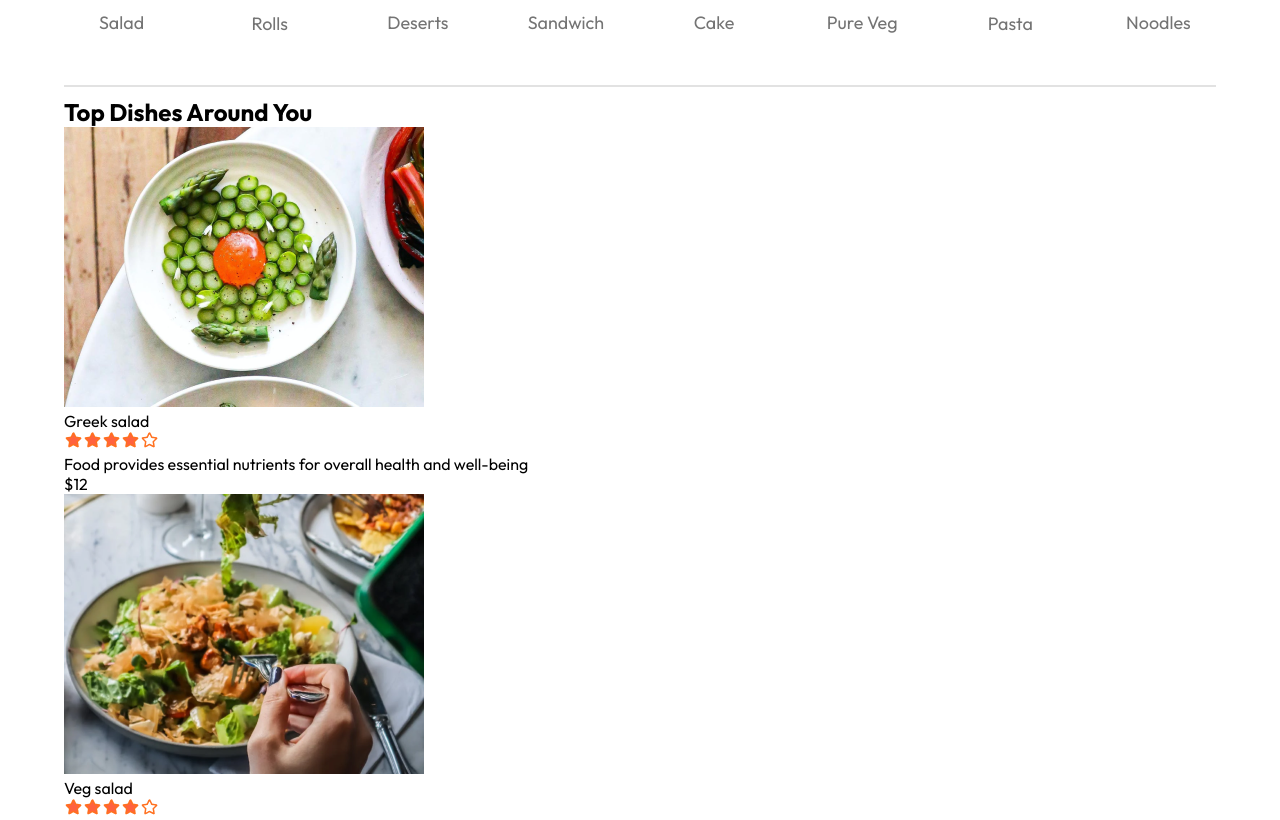
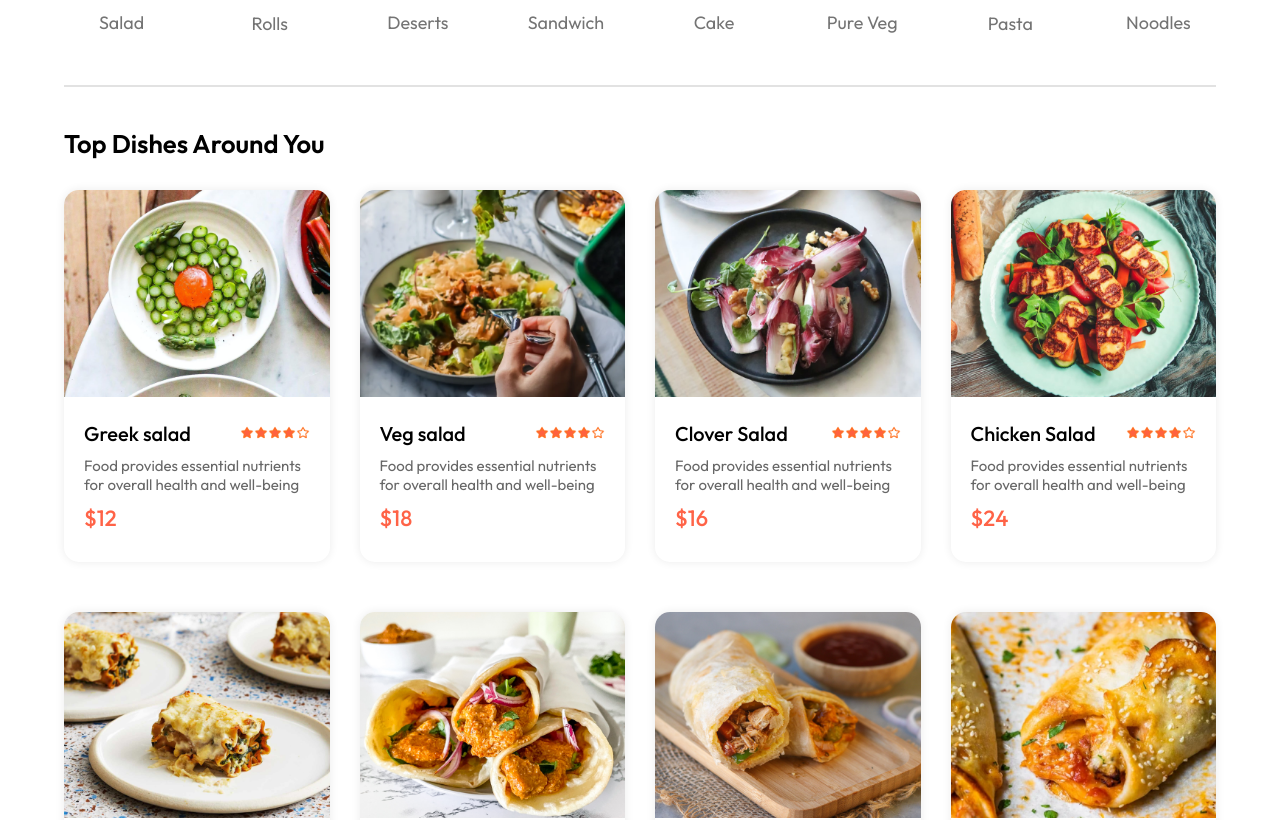
Before and after one commit to M-UsmanAli/foodies, a React (Vite) app in the folder front-end/: page / in a window 1280 px wide. Shown: the part 938-1758 px from the top of the page. Built offline with nearby package versions, Linux system fonts and the light colour scheme.

Commit message:
designing the food items and food display

```diff
--- a/front-end/src/components/FoodDisplay/FoodDisplay.css
+++ b/front-end/src/components/FoodDisplay/FoodDisplay.css
@@ -0,0 +1,16 @@
+.food-display {
+  margin-top: 30px;
+}
+
+.food-display h2 {
+  font-size: max(2vw, 24px);
+  font-weight: 600;
+}
+
+.food-display-list {
+  display: grid;
+  grid-template-columns: repeat(auto-fill, minmax(240px, 1fr));
+  margin-top: 30px;
+  gap: 30px;
+  row-gap: 50px;
+}
--- a/front-end/src/components/FoodItem/Fooditem.css
+++ b/front-end/src/components/FoodItem/Fooditem.css
@@ -0,0 +1,45 @@
+.food-item{
+    width: 100%;
+    margin: auto;
+    border-radius: 15px;
+    box-shadow: 0px 0px 10px #00000015;
+    transition: 0.3s;
+    animation: fadeIn 1s;
+}
+
+.food-item-image{
+    width: 100%;
+    border-radius: 15px 15px 0px 0px;
+}
+
+.food-item-info{
+    padding: 20px;
+}
+
+.food-item-name-rating{
+    display: flex;
+    justify-content: space-between;
+    align-items: center;
+    margin-bottom: 10px;
+}
+
+.food-item-name-rating p{
+    font-size: 20px;
+    font-weight: 500;
+}
+
+.food-item-name-rating img{
+    width: 70px;
+}
+
+.food-item-description{
+    color: #676767;
+    font-size: 15px;
+}
+
+.food-item-price{
+    color: tomato;
+    font-size: 22px;
+    font-weight: 500;
+    margin: 10px 0px;
+}
--- a/front-end/src/components/FoodItem/Fooditem.tsx
+++ b/front-end/src/components/FoodItem/Fooditem.tsx
@@ -12,7 +12,7 @@
     return (
         <div className='food-item'>
             <div className="food-item-img-container">
-                <img src={image} alt="" className="food-item-imgage" />
+                <img src={image} alt="" className="food-item-image" />
             </div>
             <div className="food-item-info">
                 <div className="food-item-name-rating">
```
